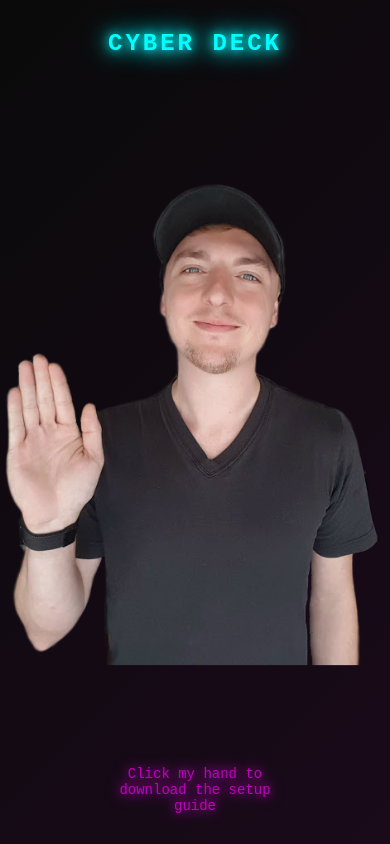
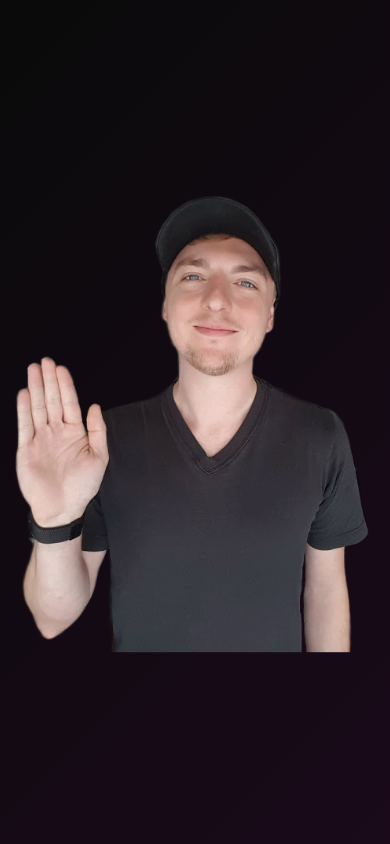
Before and after one commit to SamStauffer13/cyber-deck-v3, a plain HTML site: page index.html in a window 390 px wide. Drawn offline with Linux system fonts and the light colour scheme.

Commit message:
Update homepage with minimal design and responsive hand hotspot
- Remove header and footer text for clean minimal design
- Implement percentage-based positioning for hand clickable area
- Switch from background image to img tag for proper scaling
- Hotspot now scales correctly across all screen sizes

Co-Authored-By: Claude Sonnet 4.5 <noreply@anthropic.com>

```diff
--- a/index.html
+++ b/index.html
@@ -27,24 +27,30 @@
             background: linear-gradient(135deg, #0a0a0a 0%, #1a0a1a 100%);
         }
 
+        /* Image container for proper aspect ratio */
+        .image-wrapper {
+            position: relative;
+            max-width: 90vw;
+            max-height: 85vh;
+            display: flex;
+            justify-content: center;
+            align-items: center;
+        }
+
         .background-image {
-            position: absolute;
             width: 100%;
-            height: 100%;
-            background-image: url('me.png');
-            background-size: contain;
-            background-position: center;
-            background-repeat: no-repeat;
+            height: auto;
+            display: block;
             filter: brightness(0.95);
         }
 
-        /* Clickable hand area */
+        /* Clickable hand area - positioned on raised hand */
         .hand-hotspot {
             position: absolute;
-            width: 120px;
-            height: 120px;
-            left: calc(50% - 180px);
-            top: calc(50% - 180px);
+            width: 15%;
+            height: 18%;
+            left: 5%;
+            top: 51%;
             cursor: pointer;
             border-radius: 50%;
             transition: all 0.3s ease;
@@ -68,53 +74,11 @@
             }
         }
 
-        /* Hint text */
-        .hint {
-            position: absolute;
-            bottom: 50px;
-            left: 50%;
-            transform: translateX(-50%);
-            color: #ff00ff;
-            font-size: 18px;
-            text-align: center;
-            text-shadow: 0 0 10px #ff00ff, 0 0 20px #ff00ff;
-            z-index: 5;
-            animation: fadeInOut 3s infinite;
-        }
-
-        @keyframes fadeInOut {
-            0%, 100% { opacity: 0.5; }
-            50% { opacity: 1; }
-        }
-
-        /* Title */
-        .title {
-            position: absolute;
-            top: 50px;
-            left: 50%;
-            transform: translateX(-50%);
-            color: #00ffff;
-            font-size: 36px;
-            font-weight: bold;
-            text-align: center;
-            text-shadow: 0 0 10px #00ffff, 0 0 20px #00ffff, 0 0 30px #00ffff;
-            z-index: 5;
-            letter-spacing: 3px;
-        }
 
         /* Mobile responsive */
         @media (max-width: 768px) {
-            .title {
-                font-size: 24px;
-                top: 30px;
-            }
-            .hint {
-                font-size: 14px;
-                bottom: 30px;
-            }
-            .hand-hotspot {
-                width: 80px;
-                height: 80px;
+            .image-wrapper {
+                max-width: 95vw;
             }
         }
 
@@ -126,15 +90,12 @@
 </head>
 <body>
     <div class="container">
-        <div class="background-image"></div>
-
-        <div class="title">CYBER DECK</div>
+        <div class="image-wrapper">
+            <img src="me.png" alt="Cyber Deck Guide" class="background-image">
+            <div class="hand-hotspot" onclick="downloadReadme()" title="Click to download setup guide"></div>
+        </div>
 
         <a id="download-link" href="README.md" download="cyber-deck-setup.md"></a>
-
-        <div class="hand-hotspot" onclick="downloadReadme()" title="Click to download setup guide"></div>
-
-        <div class="hint">Click my hand to download the setup guide</div>
     </div>
 
     <script>
```
